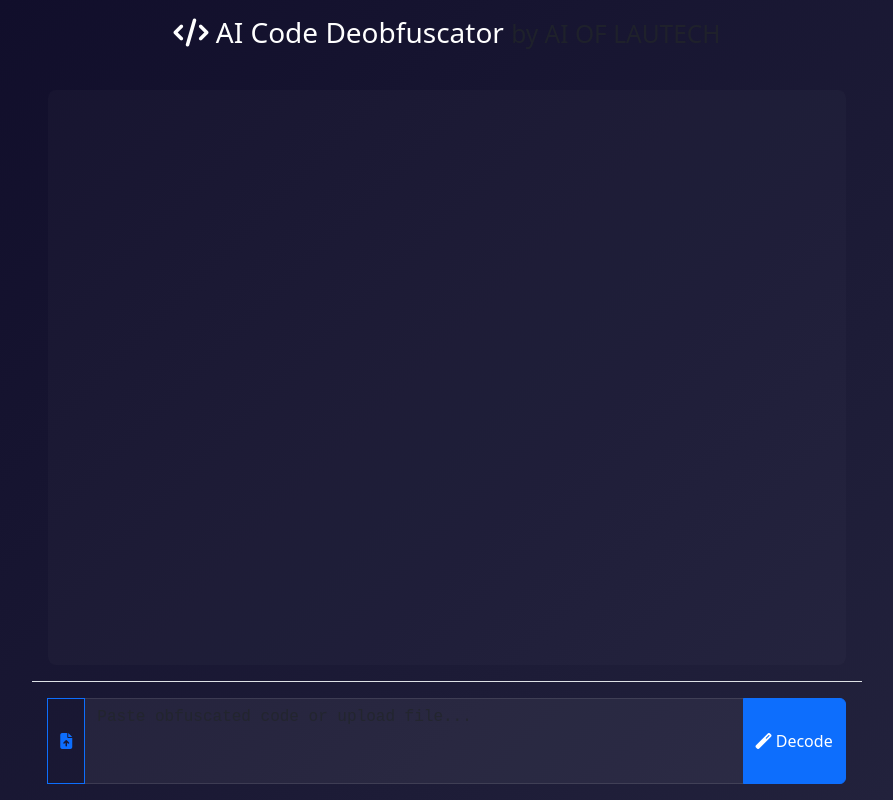
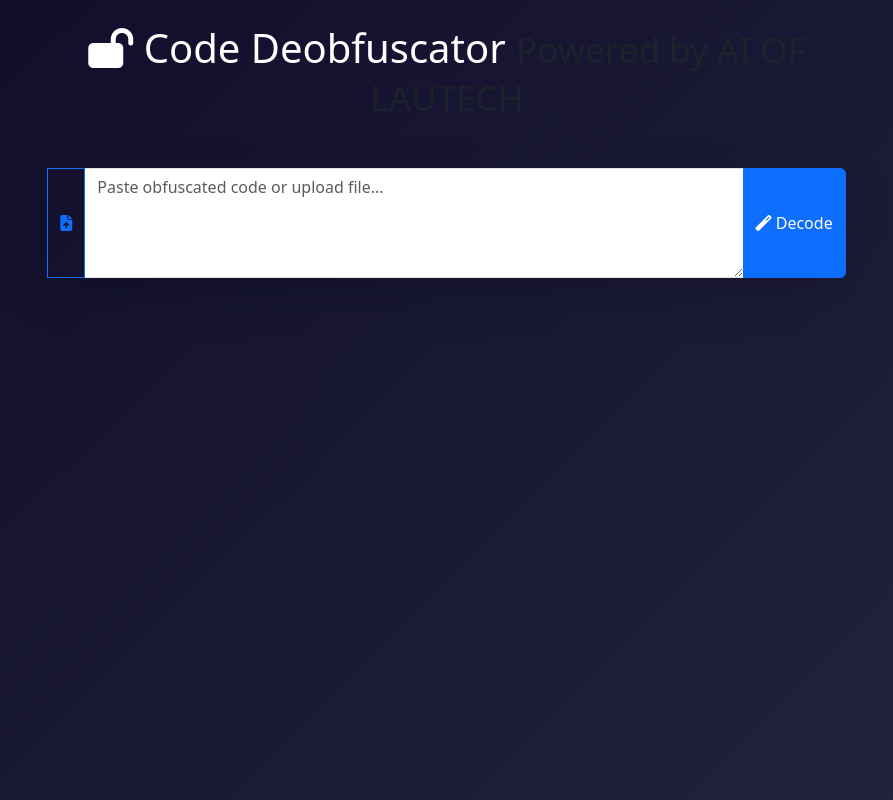
Before and after one commit to AiOfLautech/-api-generator, a website: page public/index.html in a window 1280 px wide. Shown: the whole page, without its empty margins (193-1086 px from the left). Drawn offline with nearby package versions, Linux system fonts and the light colour scheme.

Commit message:
Update index.html

```diff
--- a/public/index.html
+++ b/public/index.html
@@ -12,37 +12,37 @@
 <body class="dark-theme">
   <div class="container-fluid h-100">
     <div class="row h-100">
-      <!-- Chat Container -->
       <div class="col-md-8 mx-auto d-flex flex-column">
-        <div class="chat-header p-3 text-center">
-          <h3 class="brand-text">
-            <i class="fas fa-code"></i>
-            AI Code Deobfuscator
-            <small class="text-muted">by AI OF LAUTECH</small>
-          </h3>
-        </div>
+        <header class="text-center p-4">
+          <h1 class="brand">
+            <i class="fas fa-lock-open"></i>
+            Code Deobfuscator
+            <small class="text-muted">Powered by AI OF LAUTECH</small>
+          </h1>
+        </header>
 
-        <div class="chat-messages flex-grow-1 overflow-auto p-3"></div>
+        <main class="chat-container flex-grow-1">
+          <div id="chatMessages" class="messages-container"></div>
 
-        <div class="chat-input p-3 border-top">
-          <div class="input-group">
+          <div class="input-container p-3">
+            <div class="input-group shadow-lg">
               <input type="file" id="fileInput" class="d-none" accept=".js,.py,.html,.css">
               <button class="btn btn-outline-primary" id="uploadBtn">
                 <i class="fas fa-file-upload"></i>
               </button>
-            <textarea id="codeInput" class="form-control code-input"
+              <textarea id="codeInput" class="form-control"
                        placeholder="Paste obfuscated code or upload file..."
-                     rows="3"></textarea>
+                       rows="4"></textarea>
               <button class="btn btn-primary" id="processBtn">
                 <i class="fas fa-magic"></i> Decode
               </button>
             </div>
           </div>
+        </main>
       </div>
     </div>
   </div>
 
-  <!-- Scripts -->
   <script src="https://cdn.jsdelivr.net/npm/bootstrap@5.3.3/dist/js/bootstrap.bundle.min.js"></script>
   <script src="https://cdnjs.cloudflare.com/ajax/libs/prism/1.29.0/prism.min.js"></script>
   <script src="app.js"></script>
```
Lines whose indentation alone changed are shown as unchanged.
